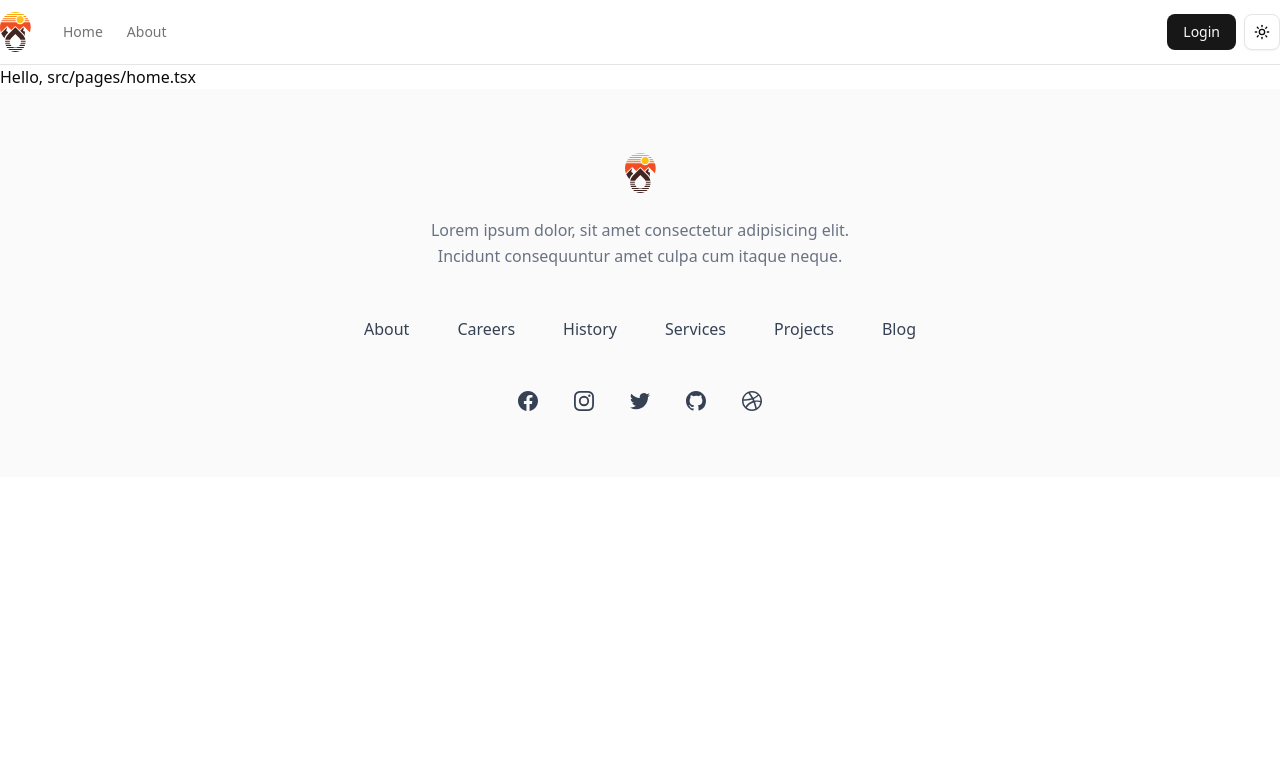
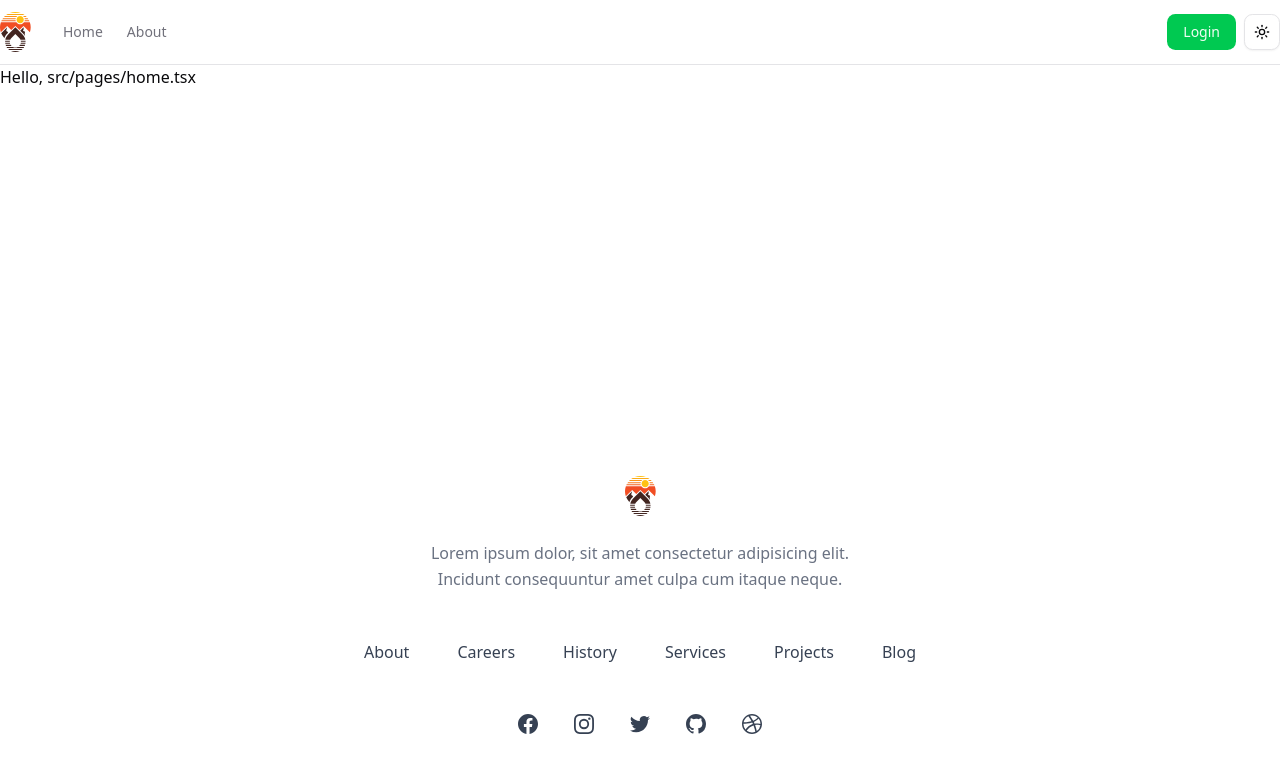
Before and after one commit to ctasbihas/tour-edge_frontend, a React (Vite) app: page / in a window 1280 px wide. Shown: the top 772 px of the page. Built offline with nearby package versions, Linux system fonts and the light colour scheme.

Commit message:
refactor: update Footer and PublicLayout components for improved structure and styling

```diff
--- a/src/components/layout/Footer.tsx
+++ b/src/components/layout/Footer.tsx
@@ -28,7 +28,7 @@
 		},
 	];
 	return (
-		<footer className="bg-primary-foreground">
+		<footer>
 			<div className="mx-auto max-w-5xl px-4 py-16 sm:px-6 lg:px-8">
 				<div className="flex justify-center items-center text-teal-600">
 					<Logo />
--- a/src/components/layout/PublicLayout.tsx
+++ b/src/components/layout/PublicLayout.tsx
@@ -3,9 +3,9 @@
 
 const PublicLayout = ({ children }: { children: React.ReactNode }) => {
 	return (
-		<main>
+		<main className="flex flex-col min-h-screen">
 			<Navbar />
-			{children}
+			<div className="flex-grow container mx-auto">{children}</div>
 			<Footer />
 		</main>
 	);
--- a/src/index.css
+++ b/src/index.css
@@ -42,72 +42,72 @@
 }
 
 :root {
-  --radius: 0.625rem;
+	--radius: 0.65rem;
 	--background: oklch(1 0 0);
-  --foreground: oklch(0.145 0 0);
+	--foreground: oklch(0.141 0.005 285.823);
 	--card: oklch(1 0 0);
-  --card-foreground: oklch(0.145 0 0);
+	--card-foreground: oklch(0.141 0.005 285.823);
 	--popover: oklch(1 0 0);
-  --popover-foreground: oklch(0.145 0 0);
-  --primary: oklch(0.205 0 0);
-  --primary-foreground: oklch(0.985 0 0);
-  --secondary: oklch(0.97 0 0);
-  --secondary-foreground: oklch(0.205 0 0);
-  --muted: oklch(0.97 0 0);
-  --muted-foreground: oklch(0.556 0 0);
-  --accent: oklch(0.97 0 0);
-  --accent-foreground: oklch(0.205 0 0);
+	--popover-foreground: oklch(0.141 0.005 285.823);
+	--primary: oklch(0.723 0.219 149.579);
+	--primary-foreground: oklch(0.982 0.018 155.826);
+	--secondary: oklch(0.967 0.001 286.375);
+	--secondary-foreground: oklch(0.21 0.006 285.885);
+	--muted: oklch(0.967 0.001 286.375);
+	--muted-foreground: oklch(0.552 0.016 285.938);
+	--accent: oklch(0.967 0.001 286.375);
+	--accent-foreground: oklch(0.21 0.006 285.885);
 	--destructive: oklch(0.577 0.245 27.325);
-  --border: oklch(0.922 0 0);
-  --input: oklch(0.922 0 0);
-  --ring: oklch(0.708 0 0);
+	--border: oklch(0.92 0.004 286.32);
+	--input: oklch(0.92 0.004 286.32);
+	--ring: oklch(0.723 0.219 149.579);
 	--chart-1: oklch(0.646 0.222 41.116);
 	--chart-2: oklch(0.6 0.118 184.704);
 	--chart-3: oklch(0.398 0.07 227.392);
 	--chart-4: oklch(0.828 0.189 84.429);
 	--chart-5: oklch(0.769 0.188 70.08);
 	--sidebar: oklch(0.985 0 0);
-  --sidebar-foreground: oklch(0.145 0 0);
-  --sidebar-primary: oklch(0.205 0 0);
-  --sidebar-primary-foreground: oklch(0.985 0 0);
-  --sidebar-accent: oklch(0.97 0 0);
-  --sidebar-accent-foreground: oklch(0.205 0 0);
-  --sidebar-border: oklch(0.922 0 0);
-  --sidebar-ring: oklch(0.708 0 0);
+	--sidebar-foreground: oklch(0.141 0.005 285.823);
+	--sidebar-primary: oklch(0.723 0.219 149.579);
+	--sidebar-primary-foreground: oklch(0.982 0.018 155.826);
+	--sidebar-accent: oklch(0.967 0.001 286.375);
+	--sidebar-accent-foreground: oklch(0.21 0.006 285.885);
+	--sidebar-border: oklch(0.92 0.004 286.32);
+	--sidebar-ring: oklch(0.723 0.219 149.579);
 }
 
 .dark {
-  --background: oklch(0.145 0 0);
+	--background: oklch(0.141 0.005 285.823);
 	--foreground: oklch(0.985 0 0);
-  --card: oklch(0.205 0 0);
+	--card: oklch(0.21 0.006 285.885);
 	--card-foreground: oklch(0.985 0 0);
-  --popover: oklch(0.205 0 0);
+	--popover: oklch(0.21 0.006 285.885);
 	--popover-foreground: oklch(0.985 0 0);
-  --primary: oklch(0.922 0 0);
-  --primary-foreground: oklch(0.205 0 0);
-  --secondary: oklch(0.269 0 0);
+	--primary: oklch(0.696 0.17 162.48);
+	--primary-foreground: oklch(0.393 0.095 152.535);
+	--secondary: oklch(0.274 0.006 286.033);
 	--secondary-foreground: oklch(0.985 0 0);
-  --muted: oklch(0.269 0 0);
-  --muted-foreground: oklch(0.708 0 0);
-  --accent: oklch(0.269 0 0);
+	--muted: oklch(0.274 0.006 286.033);
+	--muted-foreground: oklch(0.705 0.015 286.067);
+	--accent: oklch(0.274 0.006 286.033);
 	--accent-foreground: oklch(0.985 0 0);
 	--destructive: oklch(0.704 0.191 22.216);
 	--border: oklch(1 0 0 / 10%);
 	--input: oklch(1 0 0 / 15%);
-  --ring: oklch(0.556 0 0);
+	--ring: oklch(0.527 0.154 150.069);
 	--chart-1: oklch(0.488 0.243 264.376);
 	--chart-2: oklch(0.696 0.17 162.48);
 	--chart-3: oklch(0.769 0.188 70.08);
 	--chart-4: oklch(0.627 0.265 303.9);
 	--chart-5: oklch(0.645 0.246 16.439);
-  --sidebar: oklch(0.205 0 0);
+	--sidebar: oklch(0.21 0.006 285.885);
 	--sidebar-foreground: oklch(0.985 0 0);
-  --sidebar-primary: oklch(0.488 0.243 264.376);
-  --sidebar-primary-foreground: oklch(0.985 0 0);
-  --sidebar-accent: oklch(0.269 0 0);
+	--sidebar-primary: oklch(0.696 0.17 162.48);
+	--sidebar-primary-foreground: oklch(0.393 0.095 152.535);
+	--sidebar-accent: oklch(0.274 0.006 286.033);
 	--sidebar-accent-foreground: oklch(0.985 0 0);
 	--sidebar-border: oklch(1 0 0 / 10%);
-  --sidebar-ring: oklch(0.556 0 0);
+	--sidebar-ring: oklch(0.527 0.154 150.069);
 }
 
 @layer base {
```
Lines whose indentation alone changed are shown as unchanged.
